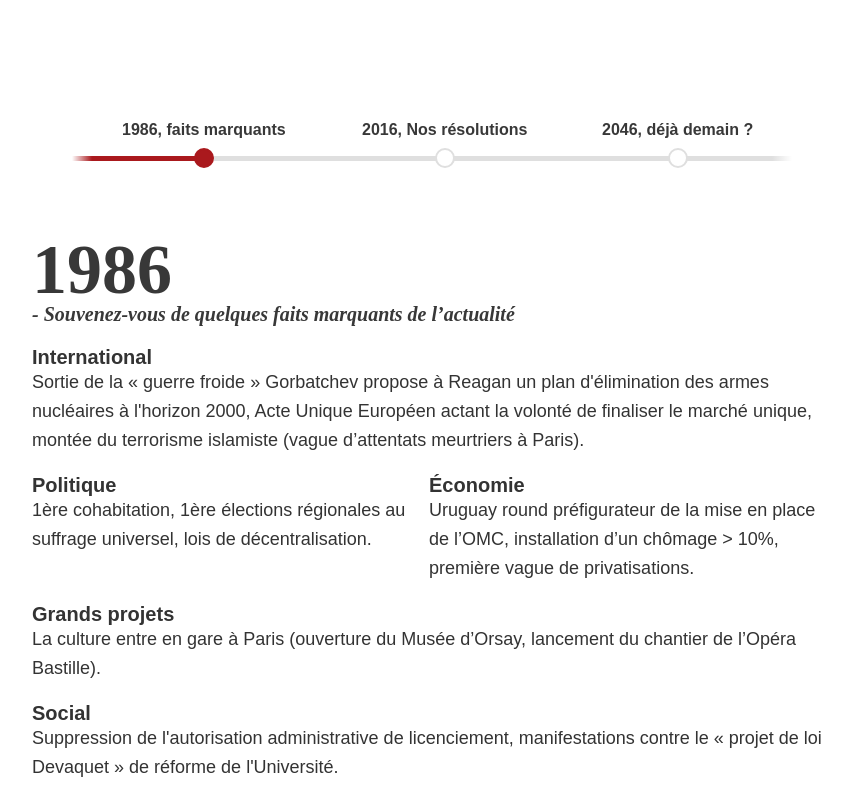
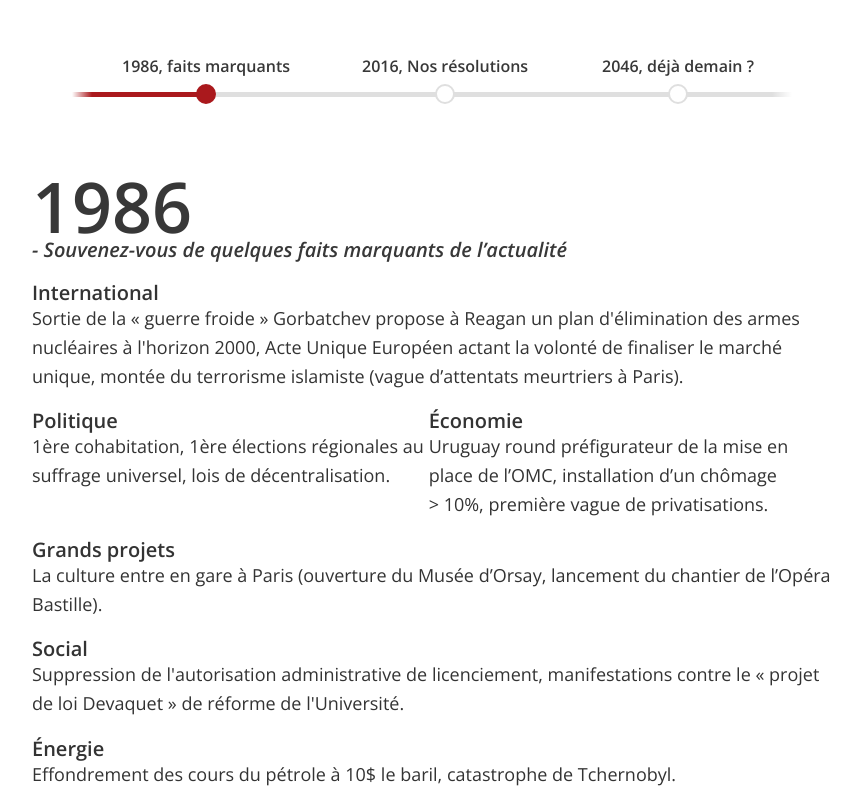
Before and after one commit to bertrandkeller/mensia-voeux, a plain HTML site: page index.html in a window 1280 px wide. Shown: the top 794 px of the page, without its empty margins (208-1068 px from the left). Drawn offline with nearby package versions, Linux system fonts and the light colour scheme.

Commit message:
calages js

```diff
--- a/css/style.css
+++ b/css/style.css
@@ -13,7 +13,7 @@ html {
 
 body {
   font-size: 1.6rem;
-  font-family: "Fira Sans", sans-serif;
+  font-family: "Open Sans", sans-serif;
   color: #383838;
   /*background-color: #fff;*/
 }
@@ -170,7 +170,7 @@ Main Components
 }
 @media only screen and (min-width: 1100px) {
   .cd-horizontal-timeline {
-    margin: 6em auto;
+    margin: 2em auto;
   }
   .cd-horizontal-timeline::before {
     /* never visible - this is used in jQuery to check the current MQ */
@@ -248,7 +248,7 @@ Main Components
   position: relative;
   width: 100%;
   margin: 2em 0;
-  overflow: hidden;
+  /*overflow: hidden;*/
   -webkit-transition: height 0.4s;
   -moz-transition: height 0.4s;
   transition: height 0.4s;
@@ -272,6 +272,27 @@ Main Components
   -webkit-animation-timing-function: ease-in-out;
   -moz-animation-timing-function: ease-in-out;
   animation-timing-function: ease-in-out;
+}
+.cd-horizontal-timeline .events-content li:first-child:before,
+.cd-horizontal-timeline .events-content li:last-child:before {
+  position: absolute;
+  content: '';
+  top: -3%;
+  left: 0;
+  width: 100%;
+  height: 110%;
+  object-fit: cover;
+  /*background: url(../img/papier_journal.jpg) no-repeat 0 0;*/
+  background-size: cover;
+  z-index: -1;
+  opacity: 0.1;
+  -webkit-filter: blur(1px);
+  filter: blur(1px);
+}
+.cd-horizontal-timeline .events-content li:last-child:before {
+  background: url(../img/photo-ville.jpg) no-repeat 0 0;
+  background: none;
+  opacity: 0.2;
 }
 .cd-horizontal-timeline .events-content li.selected {
   /* visible event content */
@@ -322,6 +343,10 @@ Main Components
   display: block;
 }
 
+.big {
+  margin: 6rem auto !important;
+}
+
 .big,
 .big strong {
   line-height: 1;
@@ -336,7 +361,7 @@ Main Components
 .cd-horizontal-timeline .events-content h2 {
   font-weight: bold;
   font-size: 2.6rem;
-  font-family: "Playfair Display", serif;
+  font-family: "Open Sans", serif;
   font-weight: 700;
   line-height: 1.2;
 }
@@ -356,7 +381,6 @@ Main Components
 }
 
 .cd-horizontal-timeline .events-content .timer {
-  color: #aa191d;
   font-weight: bold;
   text-shadow: 1px 1px 4px rgba(0,0,0,0.3);
 }
--- a/index.html
+++ b/index.html
@@ -5,7 +5,7 @@
   <meta charset="UTF-8">
   <meta name="viewport" content="width=device-width, initial-scale=1">
 
-  <!-- <link href='https://fonts.googleapis.com/css?family=Playfair+Display:700,900|Fira+Sans:400,400italic' rel='stylesheet' type='text/css'> -->
+  <link href='https://fonts.googleapis.com/css?family=Open+Sans%3A300italic%2C400italic%2C600italic%2C300%2C400%2C600&subset=latin%2Clatin-ext&ver=4.4' rel='stylesheet' type='text/css'>
 
   <link rel="stylesheet" href="css/reset.css">
   <!-- CSS reset -->
@@ -23,9 +23,9 @@
       <div class="events-wrapper">
         <div class="events">
           <ol>
-            <li><a href="#0" data-date="01/01/1986" class="selected">1986, faits marquants</a></li>
-            <li><a href="#0" data-date="01/01/2016">2016, Nos résolutions</a></li>
-            <li><a href="#0" data-date="01/01/2046">2046, déjà demain ?</a></li>
+            <li><a href="#faits" data-date="01/01/1986" class="selected">1986, faits marquants</a></li>
+            <li><a href="#resolutions" data-date="01/01/2016">2016, Nos résolutions</a></li>
+            <li><a href="#demain" data-date="01/01/2046">2046, déjà demain ?</a></li>
           </ol>
 
           <span class="filling-line" aria-hidden="true"></span>
@@ -44,7 +44,7 @@
 
     <div class="events-content">
       <ol>
-        <li class="selected" data-date="01/01/1986">
+        <li id="faits" class="selected" data-date="01/01/1986">
           <h2>1986 <em>Souvenez-vous de quelques faits marquants de l’actualité</em></h2>
           <p> <strong>International</strong> Sortie de la « guerre froide » Gorbatchev propose à Reagan un plan d'élimination des armes nucléaires à l'horizon 2000, Acte Unique Européen actant la volonté de finaliser le marché unique, montée du terrorisme islamiste (vague d’attentats meurtriers à Paris).</p>
           <p><span class="span-50"><strong>Politique</strong> 1ère cohabitation, 1ère élections régionales au suffrage universel, lois de décentralisation.</span>
@@ -56,7 +56,7 @@
           </p>
         </li>
 
-        <li data-date="01/01/2016">
+        <li id="resolutions" data-date="01/01/2016">
           <h2>30 ans <em>En quelques dates pour le cabinet</em></h2>
 					<p><strong>1986</strong> Création par Hervé Nadal</p>
 					<p><strong>1996</strong> Affirmation du positionnement de conseil de direction et ouverture du capital à de nouveaux associés.</p>
@@ -66,13 +66,13 @@
 					<p class="span-100 center big"><strong>2016</strong> <a href="http://www.mensiaconseil.fr/expertises/">Découvrez nos expertises</a></p>
         </li>
 
-        <li data-date="01/01/2046">
+        <li id="demain" data-date="01/01/2046">
           <h2>2046 <em>Déjà demain ?</em></h2>
-					<p><strong>International</strong>Multi-polarisation.</p>
+          <p><strong>Mobilités</strong> Finalisation du grand Paris, doublement de la mobilité longue distance et croissance modéré des déplacements courte distance, nouvel essor des véhicules personnels (type gyropodes).</p>
 					<p><strong>Démographie</strong> <span class="number"><span class="timer timer-1" data-to="9">9</span> <span class="text">milliards de terriens</span></span> <span class="number"><span class="timer timer-2" data-to="70">70</span> <span class="text">millions de français.</span></span></p>
-          <p><strong>Mobilités</strong> Finalisation du grand Paris, doublement de la mobilité longue distance et croissance modéré des déplacements courte distance, nouvel essor des véhicules personnels (type gyropodes).</p>
 					<p><strong>Economie</strong><span class="span-100 center"> <span class="text">Évolution de</span><span class="number"><span class="timer timer-1" data-to="27">27</span>% à <span class="timer timer-2" data-to="16">16</span>%</span><span class="text">du PIB européen de 2016 à 2046</span></span></p> <p>Nouvelle régionalisation, croissance forte des économies du partage et de la connaissance.</p>
-					<p><strong>Énergie</strong> Échéance du facteur 4.</p>
+          <p><span class="span-50"><strong>International</strong>Multi-polarisation.</span>
+          <span class="span-50"><strong>Énergie</strong> Échéance du facteur 4.</span></p>
 					<p><strong>Société</strong> Plus d’un tiers de la population > 60 ans, diffusion des technologies de l’homme augmenté, essor du télétravail.</p>
         </li>
       </ol>
--- a/js/main.js
+++ b/js/main.js
@@ -156,13 +156,17 @@ jQuery(document).ready(function($){
 		if (selectedContent.index() > visibleContent.index()) {
 			var classEnetering = 'selected enter-right',
 				classLeaving = 'leave-left';
+				bodyClass = event[0].hash.slice(1);
 				$('.timer-1').countTo({speed: 1500,});
 				$('.timer-2').countTo({speed: 2500,});
+				$('body').removeClass().addClass(bodyClass);
 		} else {
 			var classEnetering = 'selected enter-left',
 				classLeaving = 'leave-right';
+				bodyClass = event[0].hash.slice(1);
 				$('.timer-1').countTo({speed: 1500,});
 				$('.timer-2').countTo({speed: 2500,});
+				$('body').removeClass().addClass(bodyClass);
 		}
 
 		selectedContent.attr('class', classEnetering);
```
